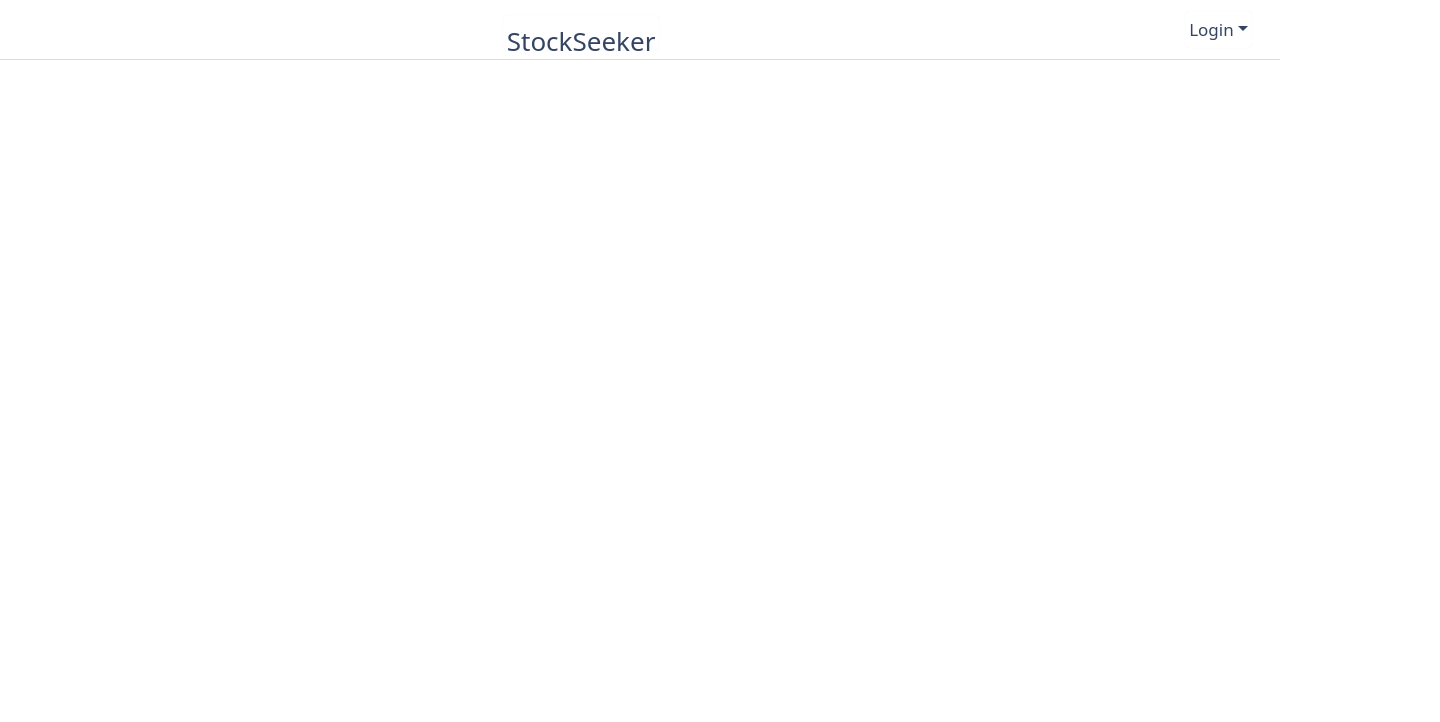
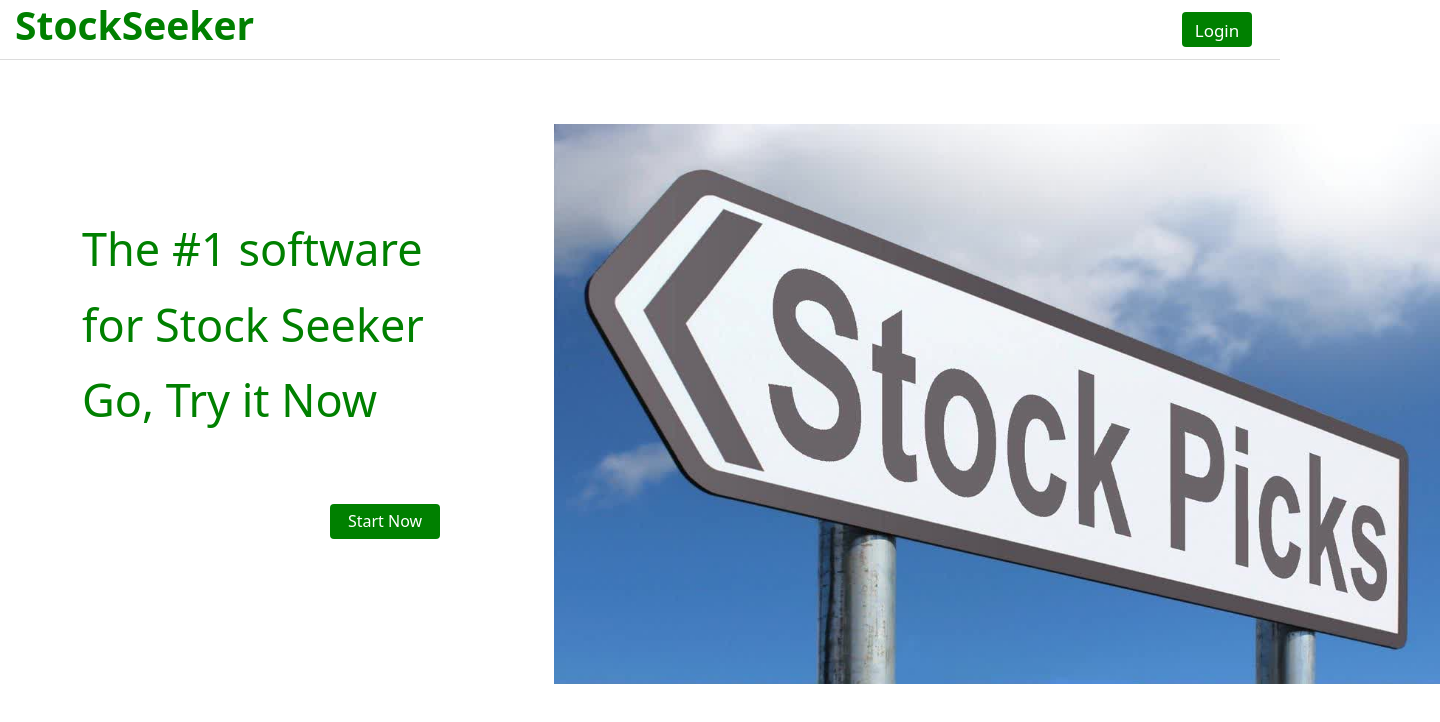
Before and after one commit to sweetykri13/StockSeeker, an Angular app: page / in a window 1280 px wide. Shown: the top 722 px of the page, 1440 px wide, since content can reach past the window. Built offline with nearby package versions, Linux system fonts and the light colour scheme.

Commit message:
feat: home page

```diff
--- a/src/app/Pages/home/home.component.css
+++ b/src/app/Pages/home/home.component.css
@@ -0,0 +1,15 @@
+.container {
+    padding-top: 20px; /* Adjust padding top to create space above the layout */
+  }
+  .cancelbutton {
+    color: white;
+    border: green;
+    border-radius: 4px;
+    height: 35px;
+    width: 110px;
+    background-color: green;
+    color: white;
+    border-radius: 4px;
+    margin-left: 248px;
+    margin-top:70px;
+  }
--- a/src/app/Pages/home/home.component.html
+++ b/src/app/Pages/home/home.component.html
@@ -1 +1,16 @@
-<p>home works!</p>
+<app-navbar></app-navbar>
+<a>a</a>
+<p>a</p>
+<div class="container" >
+  <div style="display:flex;justify-items:center">
+  <div>
+    <div style="font-size: 45px; margin-top: 131px;margin-bottom:8px; font-weight: 500; color: green;">The #1 software</div>
+    <div style="font-size: 45px;  font-weight: 500; color: green;margin-bottom:8px; ">for Stock Seeker</div>
+    <div style="font-size: 45px; font-weight: 500; color: green;">Go, Try it Now</div>
+    <button class="cancelbutton">Start Now</button>
+  </div>
+  <div>
+    <img src="/assets/stockimage.jpg" style="height: 600px; padding-left: 114px; padding-top: 40px;width: 1000px;" />
+  </div>
+</div>
+  </div>
--- a/src/app/Pages/navbar/navbar.component.css
+++ b/src/app/Pages/navbar/navbar.component.css
@@ -1,8 +1,6 @@
 
-.navbar-brand:hover {
-    background-color: lightgrey;
+.navbar-brand {
     border-radius: 3px;
-    cursor: pointer;
     height:40px;
   }
   .navbar-brand{
@@ -10,81 +8,21 @@
   }
   .cancelbutton {
     color: white;
-    border: blue;
+    border: green;
     border-radius: 4px;
     height: 35px;
-    background-color: #0052CC;
+    background-color: green;
     color: white;
     border-radius: 4px;
-  }
-  input[type=search] {
-    outline: none;
-    border-color: gainsboro;
+    width: 70px;
+    text-align: center;
   }
 
-  input[type=search]:focus {
-    border-color: gainsboro;
-    box-shadow: 0 0 1px 0 gainsboro;
+  .login{
+    font-size: 39px;
+    color: #344563;
+    margin-top: -22px;
+    margin-right: 22px;
+    font-weight: 600;
+    color: green;
   }
-  offcanvas {
-    --bs-offcanvas-zindex: 1045;
-    width: 225px;
-    --bs-offcanvas-height: 26vh;
-    --bs-offcanvas-padding-x: 1rem;
-    --bs-offcanvas-padding-y: 1rem;
-
-    --bs-offcanvas-bg: var(--bs-body-bg);
-    --bs-offcanvas-border-width: var(--bs-border-width);
-    --bs-offcanvas-border-color: var(--bs-border-color-translucent);
-    --bs-offcanvas-box-shadow: var(--bs-box-shadow-sm);
-  }
-
-
-  p {
-    background-color: transparent;
-    border: 1px solid transparent;
-    border-radius: 5px;
-    padding: 5px 10px;
-    box-shadow: 0 0 1px rgba(0, 0, 0, 0.1);
-    cursor: pointer;
-    height: 35px;
-    color: #44546f;
-  }
-  a {
-    background-color: transparent;
-    border: 1px solid transparent;
-    border-radius: 5px;
-    padding: 5px 10px;
-    box-shadow: 0 0 1px rgba(0, 0, 0, 0.1);
-    cursor: pointer;
-    height: 35px;
-    color: #44546f;
-  }
-  a:hover{
-      background-color:white;
-  }
-    p:hover {
-      background-color: gainsboro;
-    }
-
-  .offcanvas-backdrop {
-    position: fixed;
-    top: 0;
-    left: 0;
-    z-index: 1040;
-    width: 100vw;
-    height: 100vh;
-    background-color: transparent !important;
-  }
-  .no-backdrop {
-    overflow: hidden;
-  }
-
-    .no-backdrop::after {
-      content: none !important;
-    }
-
-  /*
-  .shifted {
-    margin-left: 243px;
-  }*/
--- a/src/app/Pages/navbar/navbar.component.html
+++ b/src/app/Pages/navbar/navbar.component.html
@@ -2,14 +2,10 @@
 
 <nav class="navbar navbar-expand-lg bg-white fixed-top mynav pb-0 pt-0" style="height: 60px; border-bottom: groove; border-bottom: 1px solid gainsboro;">
     <div class="container-fluid">
-      <img src="" style="height: 32px; margin-left: -5px; margin-right: -19px;" />
-      <a class="navbar-brand align-self-baseline" style="font-size: 26px;margin-left:11px; color: #344563;margin-top:6px;margin-right:22px;">StockSeeker</a>
-
-
+      <a class="navbar-brand align-self-baseline login" >StockSeeker</a>
       <div>
         <span class="nav-item dropdown">
-            <a class="navbar-brand dropdown-toggle" data-bs-toggle="dropdown" style="font-size: 17px; color: #344563; text-align: center; ">Login</a>
-
+            <button class="navbar-brand cancelbutton" data-bs-toggle="dropdown" style="font-size: 17px; text-align: center; ">Login</button>
         </span>
       </div>
     </div>
--- a/src/app/app-routing.module.ts
+++ b/src/app/app-routing.module.ts
@@ -1,7 +1,15 @@
-import { NgModule } from '@angular/core';
+import { Component, NgModule } from '@angular/core';
 import { RouterModule, Routes } from '@angular/router';
+import { NavbarComponent } from './Pages/navbar/navbar.component';
+import { HomeComponent } from './Pages/home/home.component';
 
-const routes: Routes = [];
+const routes: Routes = [
+  {path:'navbar',component:NavbarComponent},
+  {path:'home',component:HomeComponent},
+  {path:'',component:HomeComponent},
+
+];
+
 
 @NgModule({
   imports: [RouterModule.forRoot(routes)],
--- a/src/app/app.component.html
+++ b/src/app/app.component.html
@@ -1 +1 @@
-<app-navbar></app-navbar>
+<router-outlet></router-outlet>
```
Also changed, not shown: src/assets/stockimage.jpg (added).
